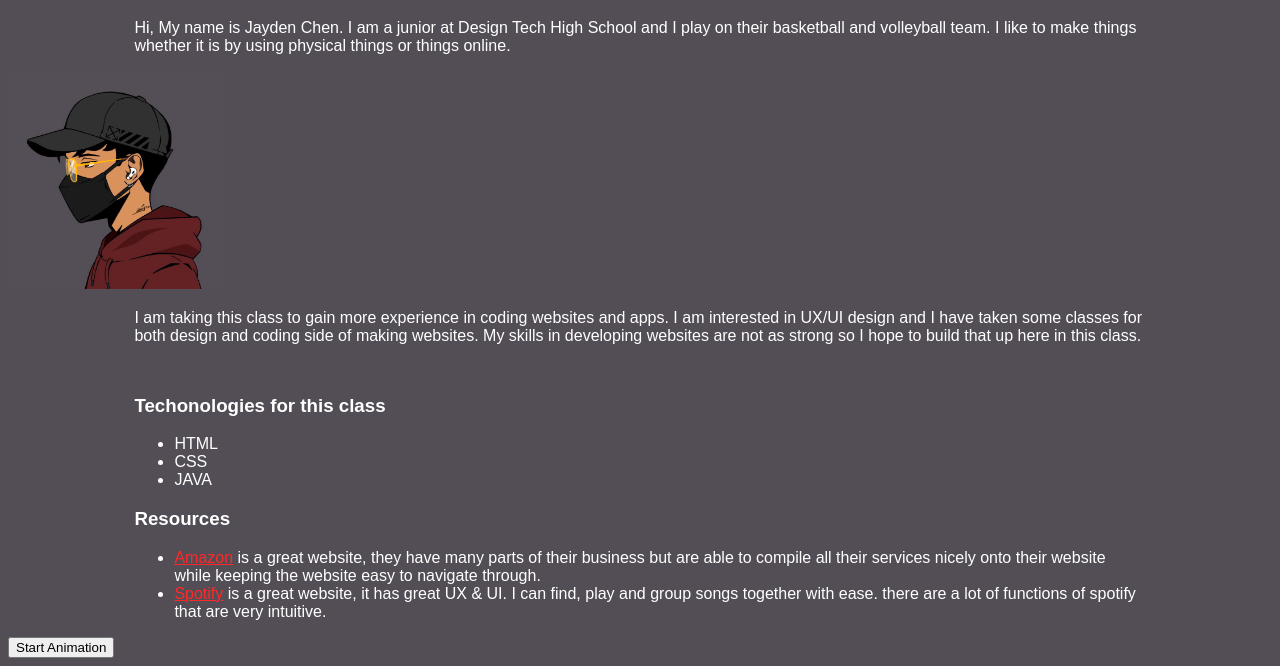
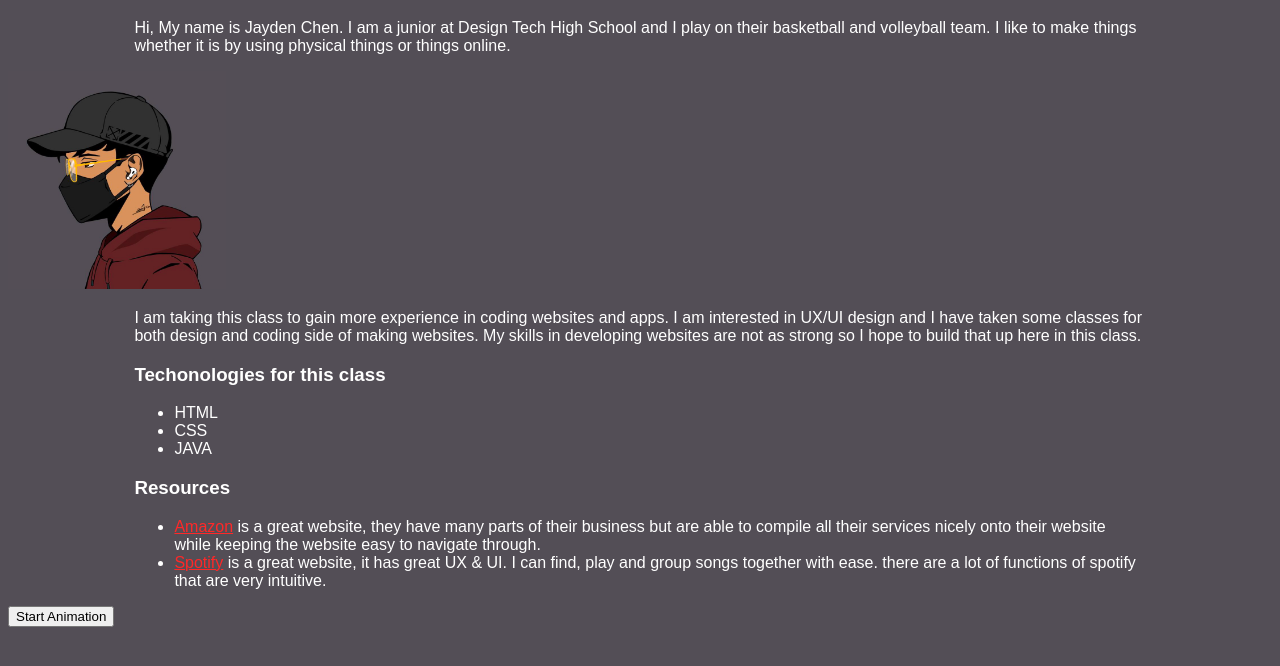
Before and after one commit to Jdc-Jelly/CIS-128_HW1, a plain HTML site: page index.html in a window 1280 px wide. Shown: the part 140-806 px from the top of the page. Drawn offline with Linux system fonts and the light colour scheme.

Commit message:
Update style.css

```diff
--- a/style.css
+++ b/style.css
@@ -23,12 +23,10 @@ body {
     font-size: 60px;
     font-family: Arial, Helvetica, sans-serif;
 }
+
 .info {
     margin-left: 10%;
     margin-right: 10%;
-    border: 1px red;
-    padding-top: 15px;
-    float: left;
 }
 
 a {
```
